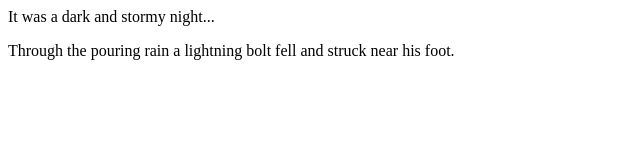
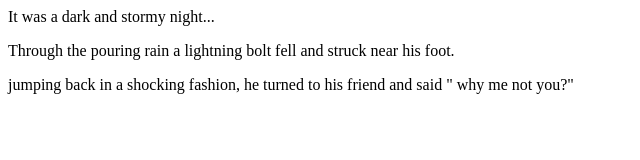
Before and after one commit to GaryWLodge/fireside-story, a plain HTML site: page index.html in a window 1280 px wide. Shown: the whole page, without its empty margins (0-640 px from the left). Drawn offline with Linux system fonts and the light colour scheme.

Commit message:
fireside-story

```diff
--- a/index.html
+++ b/index.html
@@ -2,5 +2,6 @@
   <body>
     <p>It was a dark and stormy night...</p>
     <p>Through the pouring rain a lightning bolt fell and struck near his foot.</p>
+    <p>jumping back in a shocking fashion, he turned to his friend and said " why me not you?"</p>
   </body>
 </html>
```
